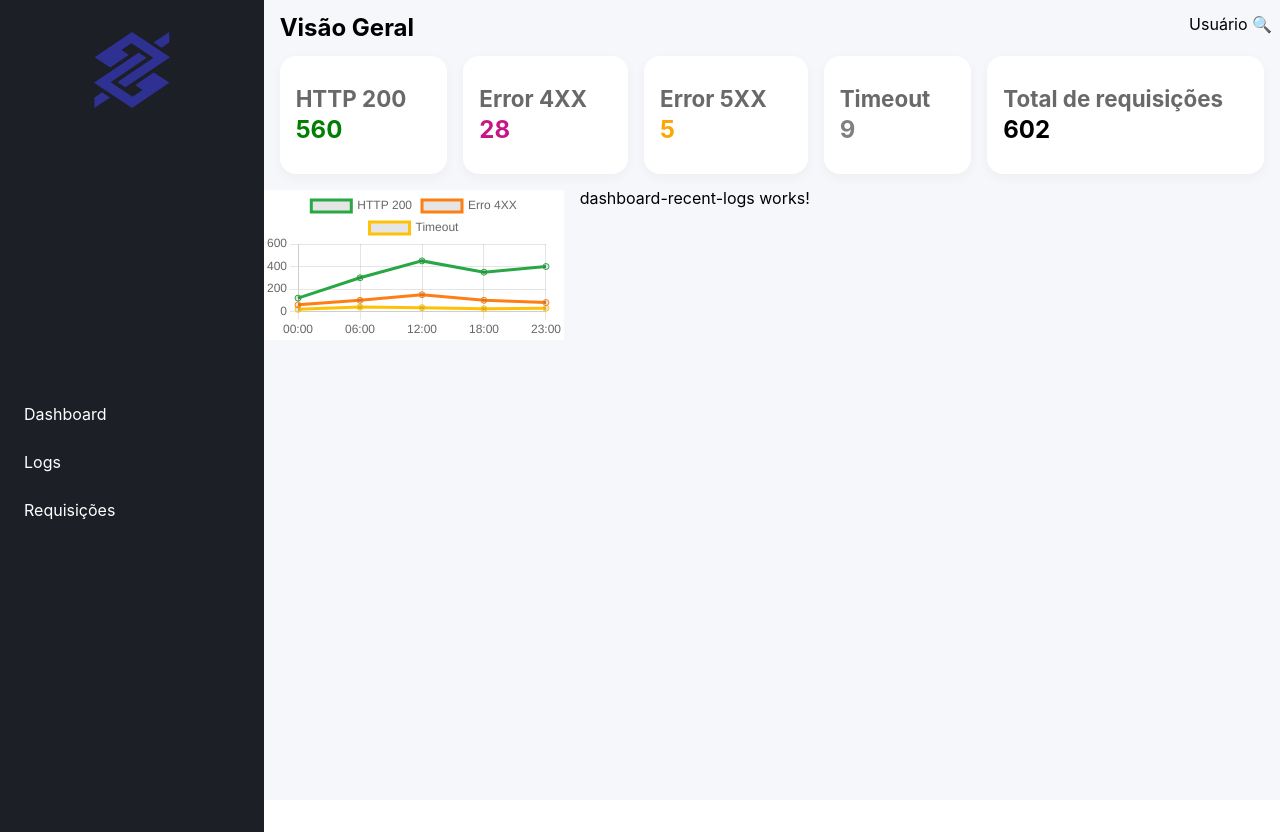
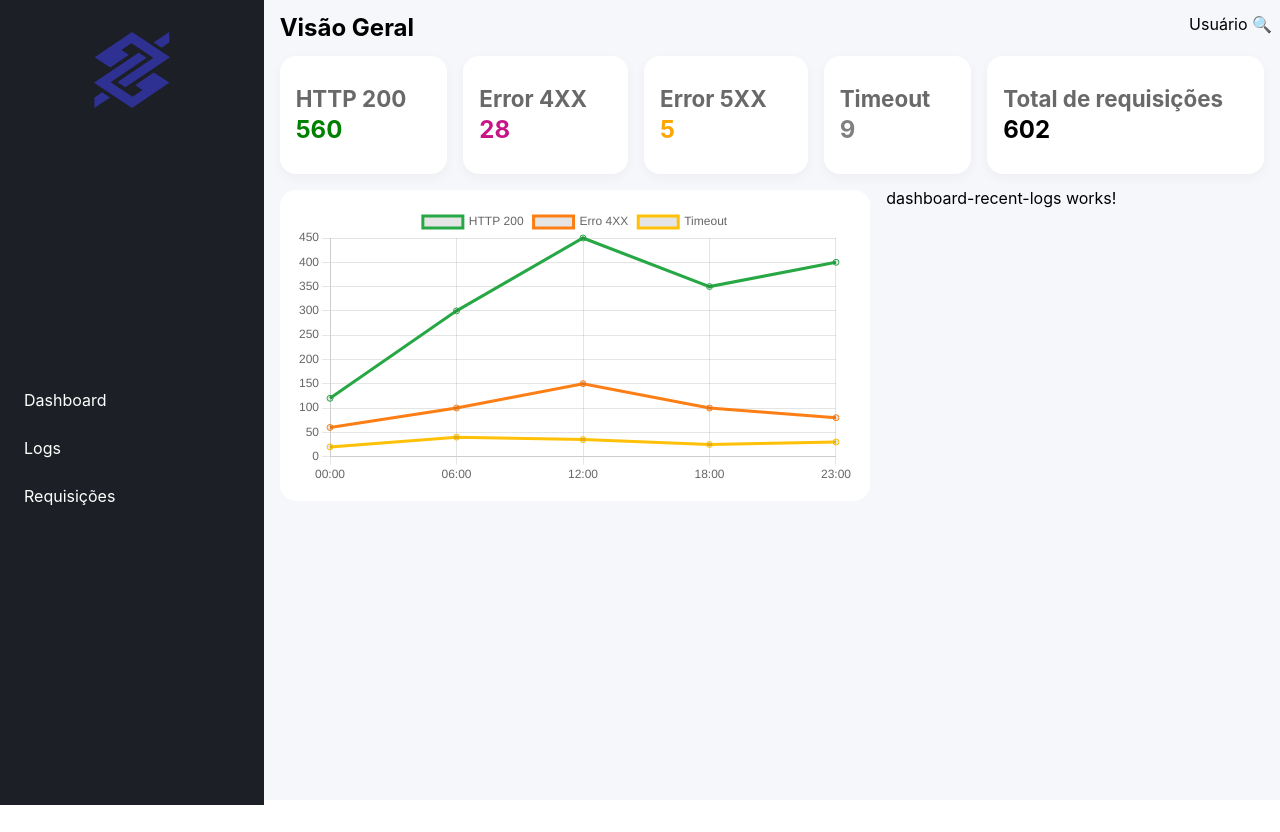
Before and after one commit to Kacaii/senac-riseup-2025, an Angular app: page / in a window 1280 px wide. After the commit the page ends 805 px from the top, so only its background shows below. Built offline with nearby package versions, Linux system fonts and the light colour scheme.

Commit message:
increase size of graph

```diff
--- a/src/app/app.component.css
+++ b/src/app/app.component.css
@@ -1,7 +1,11 @@
 @import "./css/dashboard.css";
 
 .container {
-  height: 100%;
+  height: 100vh;
   display: flex;
   background-color: white;
 }
+
+.sidebar-component {
+  height: 100%;
+}
--- a/src/app/bb-sidebar/bb-sidebar.component.css
+++ b/src/app/bb-sidebar/bb-sidebar.component.css
@@ -1,6 +1,6 @@
 .sidebar {
   width: auto;
-  height: 100%;
+  height: 96.6%;
   padding: 1rem;
   background-color: var(--bb-dark-color);
   display: flex;
--- a/src/app/dashboard-graph/dashboard-graph.component.css
+++ b/src/app/dashboard-graph/dashboard-graph.component.css
@@ -1,3 +1,5 @@
 .container {
+  padding: 1rem;
   background-color: white;
+  border-radius: 1rem;
 }
--- a/src/app/dashboard-wrapper/dashboard-wrapper.component.css
+++ b/src/app/dashboard-wrapper/dashboard-wrapper.component.css
@@ -1,4 +1,9 @@
 .container {
+  margin: 1rem;
   display: flex;
   gap: 1rem;
 }
+
+.graph-wrapper {
+  width: 60%;
+}
```
